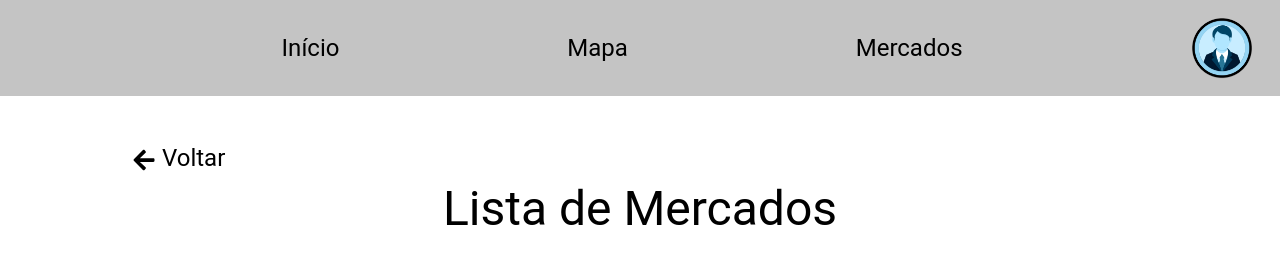
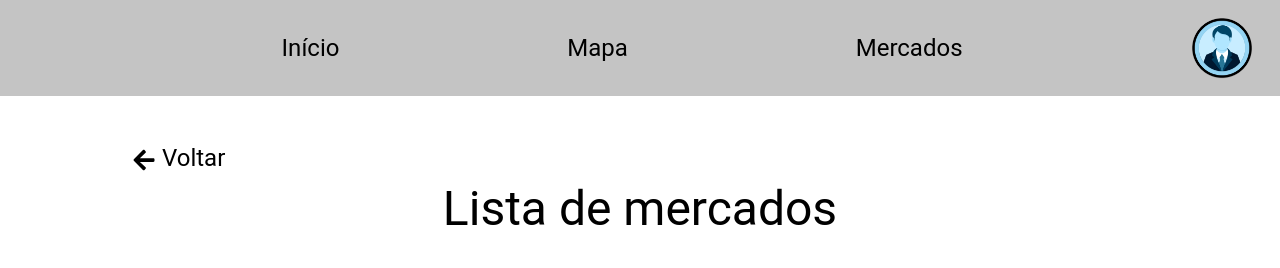
Before and after one commit to LordeFelipe/guia-do-mochileiro-urbano, a React (Create React App) app: page /markets in a window 1280 px wide. Shown: the top 268 px of the page. Built offline with nearby package versions, Linux system fonts and the light colour scheme.

Commit message:
Update index.jsx

```diff
--- a/src/pages/MarketsPages/index.jsx
+++ b/src/pages/MarketsPages/index.jsx
@@ -9,7 +9,7 @@ const MarketsPage = () => {
       <BackButton/>
       <div className="sections">
         <section className="title">
-          <h1>Lista de Mercados</h1>
+          <h1>Lista de mercados</h1>
         </section>
         <section className="markets">
           <MarketRow/>
```
